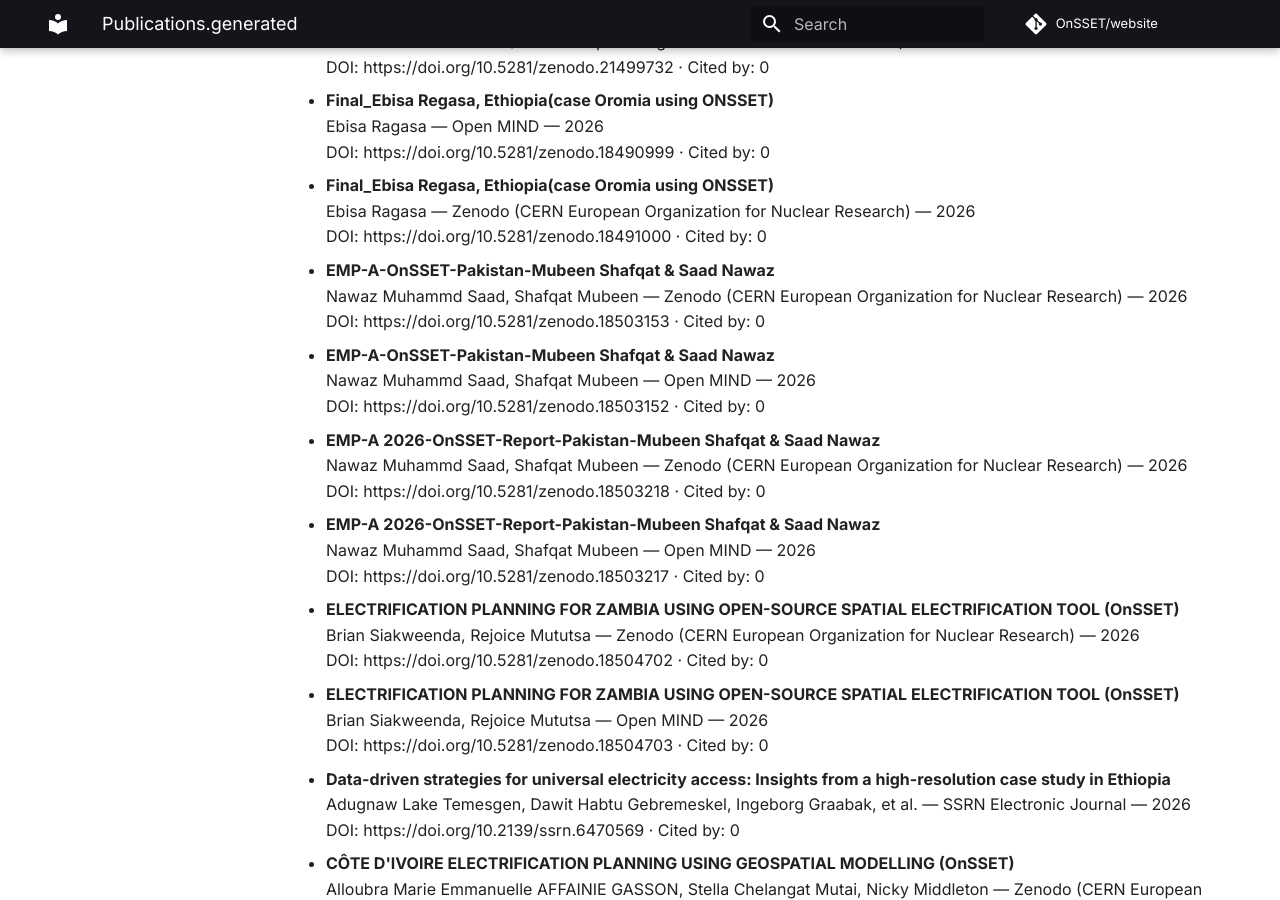
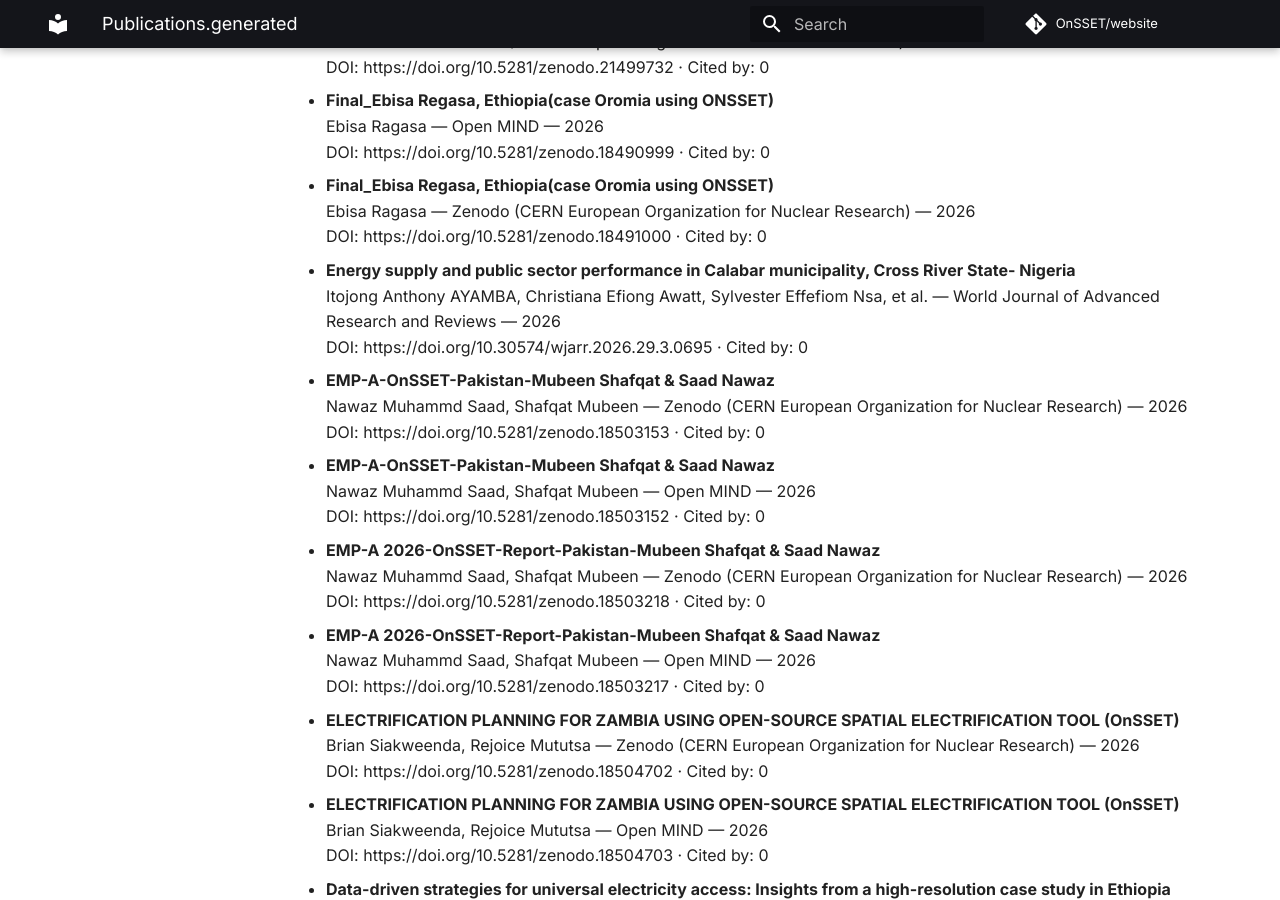
Before and after one commit to OnSSET/website, an MkDocs documentation site: the page built from docs/publications.generated.md, in a window 1280 px wide and 900 px high, scrolled down 5719 px. Built offline with MkDocs 1.6.1 and Material for MkDocs 9.7.7, drawn with Linux system fonts in a browser that asks for light colours; comment, search, counter and statistics services are not loaded; some of the changed text lies outside the part shown.

Commit message:
Auto-update publications

```diff
--- a/docs/publications.generated.md
+++ b/docs/publications.generated.md
@@ -250,6 +250,10 @@ No results found.
   Ebisa Ragasa — Zenodo (CERN European Organization for Nuclear Research) — 2026
   DOI: https://doi.org/10.5281/zenodo.18491000 · Cited by: 0
 
+- **Energy supply and public sector performance in Calabar municipality, Cross River State- Nigeria**
+  Itojong Anthony AYAMBA, Christiana Efiong Awatt, Sylvester Effefiom Nsa, et al. — World Journal of Advanced Research and Reviews — 2026
+  DOI: https://doi.org/10.30574/wjarr.2026.29.3.0695 · Cited by: 0
+
 - **EMP-A-OnSSET-Pakistan-Mubeen Shafqat & Saad Nawaz**
   Nawaz Muhammd Saad, Shafqat Mubeen — Zenodo (CERN European Organization for Nuclear Research) — 2026
   DOI: https://doi.org/10.5281/zenodo.18503153 · Cited by: 0
```
Also changed, not shown: other parts of docs/publications.generated.md (+0 -4 lines).
